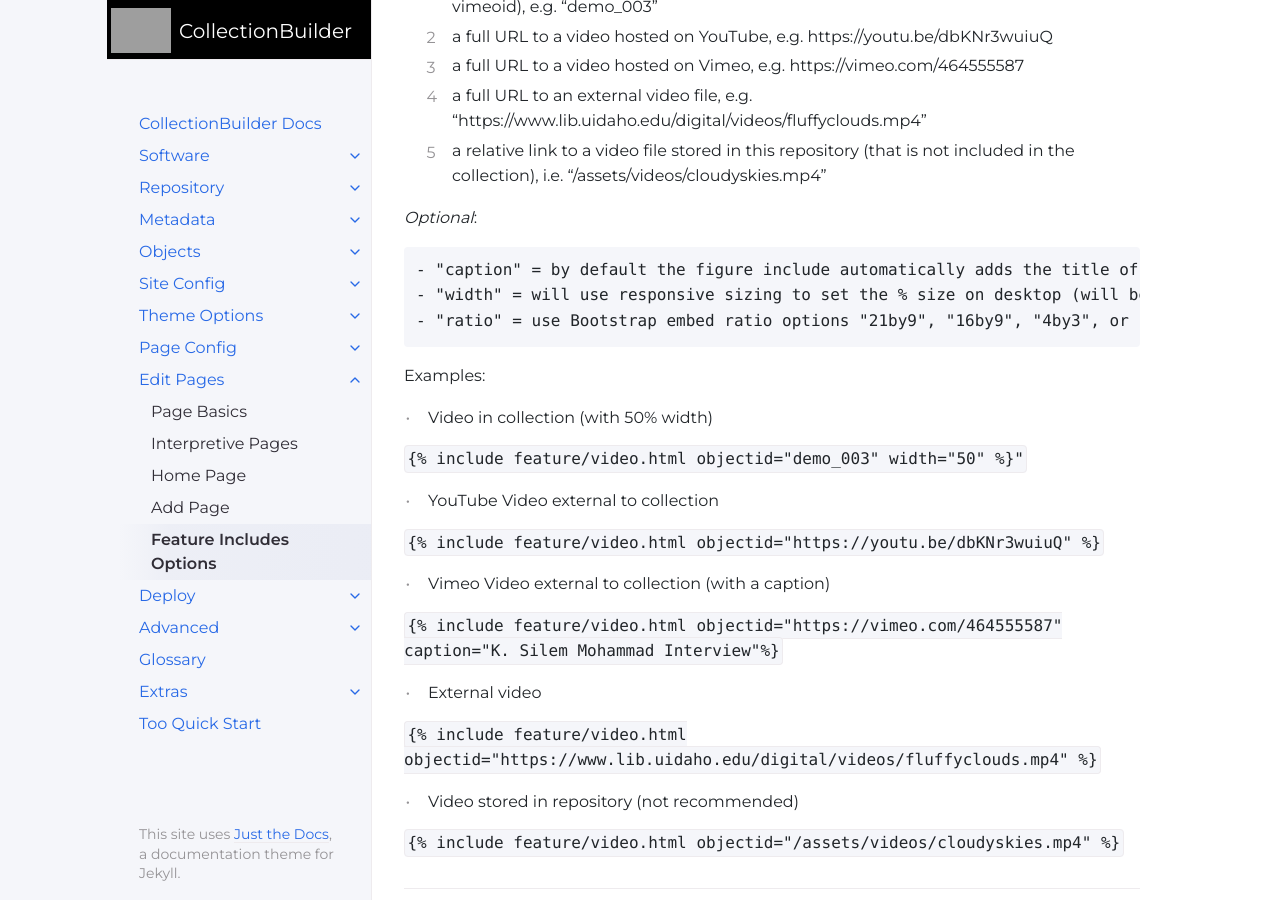
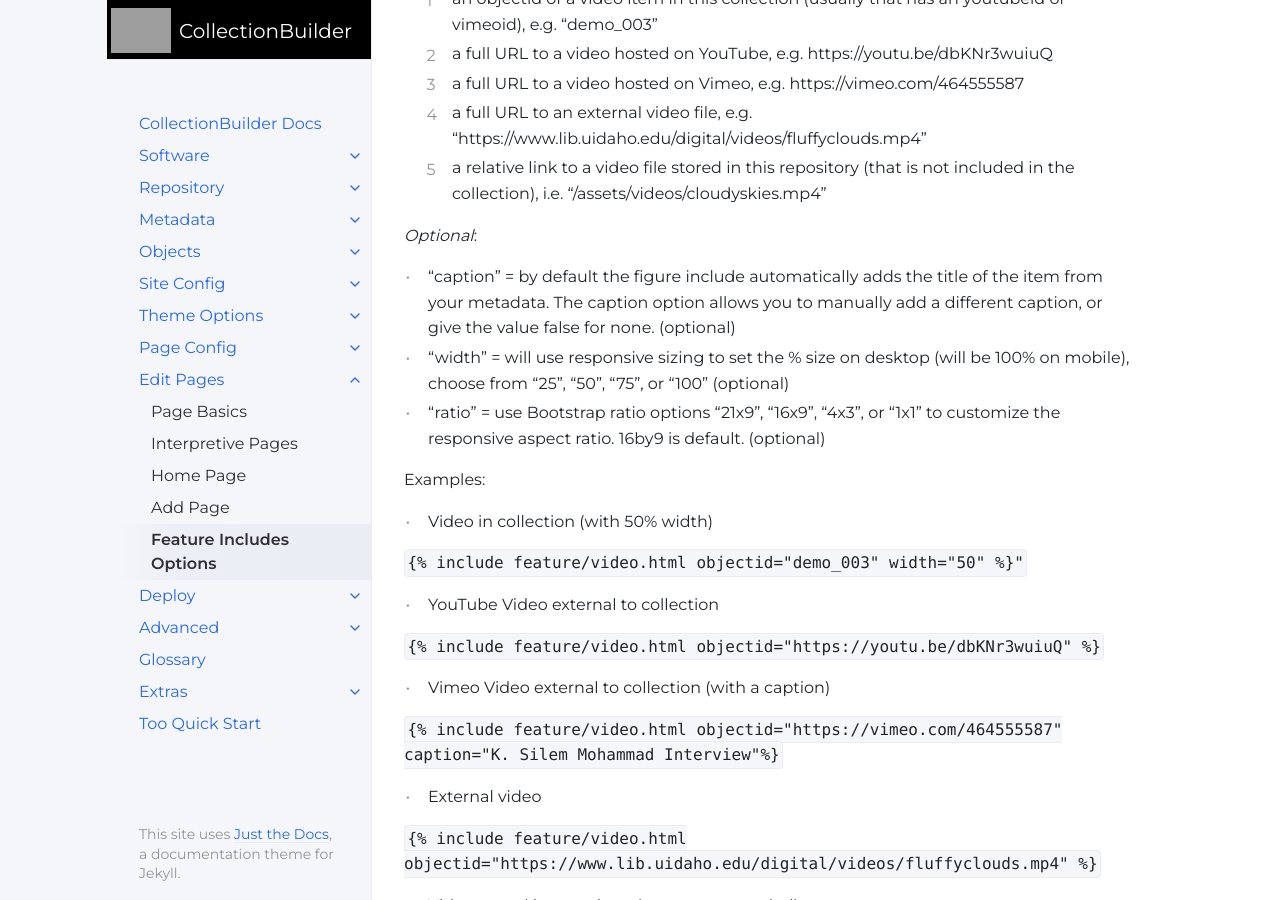
Before and after one commit to CollectionBuilder/cb-docs, a Jekyll site: the page built from docs/pages/features.md, in a window 1280 px wide and 900 px high, scrolled down 4879 px. Built offline with Jekyll 4.4.1, drawn with Linux system fonts in a browser that asks for light colours; comment, search, counter and statistics services are not loaded; part of the change alters nothing that is shown; some of the changed text lies outside the part shown.

Commit message:
fix up spacing and links in features

````diff
--- a/docs/pages/features.md
+++ b/docs/pages/features.md
@@ -56,7 +56,8 @@ There are two general types of Feature Includes, ones that add collection media
 
 ### Alert
 
-This will include a [bootstrap alert](https://getbootstrap.com/docs/4.0/components/alerts/){:target="_blank" rel="noopener"} with the features you define in the variables:
+This will include a [bootstrap alert](https://getbootstrap.com/docs/5.1/components/alerts/){:target="_blank" rel="noopener"} with the features you define in the variables:
+
 ```
 {% raw %}{% include feature/alert.html text="this is an *alert* that 'warns' a user" color="warning" align="center" %}{% endraw %}
 ```
@@ -64,27 +65,31 @@ This will include a [bootstrap alert](https://getbootstrap.com/docs/4.0/componen
 ### Audio
 
 This in add an audio player from an item in your collection from the objectid:
+
 ```
 {% raw %}{% include feature/audio.html objectid="demo_003" %}{% endraw %}
 ```
 
 ### Button
 
-This will include a [bootstrap button](https://getbootstrap.com/docs/4.0/components/buttons/){:target="_blank" rel="noopener"} with the features you define in the variables:
+This will include a [bootstrap button](https://getbootstrap.com/docs/5.1/components/buttons/){:target="_blank" rel="noopener"} with the features you define in the variables:
+
 ```
 {% raw %}{% include feature/button.html text="Button Link to Somewhere" link="https://collectionbuilder.github.io/" color="success" %}{% endraw %}
 ```
 
 ### Card
 
-This will include a [bootstrap card](https://getbootstrap.com/docs/4.0/components/card/){:target="_blank" rel="noopener"} with the features you define in the variables:
+This will include a [bootstrap card](https://getbootstrap.com/docs/5.1/components/card/){:target="_blank" rel="noopener"} with the features you define in the variables:
+
 ```
 {% raw %}{% include feature/card.html header="This is a Card" text="The card features an image from the collection as a cap" objectid="demo004" width="25" centered=true %}{% endraw %}
 ```
 
 ### Cloud
 
-This will include a [word cloud](https://getbootstrap.com/docs/4.0/components/card/){:target="_blank" rel="noopener"} with the features you define in the variables:
+This will include a word cloud with the features you define in the variables:
+
 ```
 {% raw %}{% include feature/cloud.html fields="subject" min="" background="dark" button="outline-warning"  %}{% endraw %}`
 ```
@@ -92,6 +97,7 @@ This will include a [word cloud](https://getbootstrap.com/docs/4.0/components/ca
 
 This command will include an image that is not a collection item.
 Provide an `src` value with a full url to the image or relative path to image inside the project repository:
+
 ```
 {% raw %}{% include feature/image-external.html src="https://www.lib.uidaho.edu/media/collections/fatmen.jpg" width="75" %}{% endraw %}
 ```
@@ -117,7 +123,6 @@ These are defined below.
     - Single external image --> `objectid="https://www.lib.uidaho.edu/digital/images/fluffyclouds.jpg"`
     - Multiple images (one external and one relative) --> --> `objectid="https://www.lib.uidaho.edu/digital/images/fluffyclouds.jpg;assets/images/grayclouds.jpg"`
 
-
 *Optional*:
 
 - **width**: Uses Bootstrap sizing to set the image's percentage size.
@@ -127,21 +132,23 @@ These are defined below.
     - If you'd like to turn the caption off use `caption=false`
 
 For example, adding a figure with only required variables:
+
 ```
 {% raw %}{% include feature/image.html objectid="demo_001" %}{% endraw %}
 ```
 
 With additional optional variables:
+
 ```
 {% raw %}{% include feature/image.html objectid="demo_001" width="50" caption=false %}{% endraw %}
 ```
 
 ### Jumbotron
 
-A jumbotron is a [Bootstrap 4](https://getbootstrap.com/docs/4.0/components/jumbotron/){:target="_blank" rel="noopener"} component that consists of a large image with text overlay.
+A jumbotron is a Bootstrap-based component that consists of a large image with text overlay.
 This include is present as the first content line of the template "about.md".
 The option `objectid` can be an objectid of an image item in your collection, the URL to an external image, or the relative path to an image in the project repository.
-By default overlay is your site's title and tagline, but these can be changed by passing `title` and `text` options
+By default overlay is your site's title and tagline, but these can be changed by passing `title` and `text` options.
 
 ```
 {% raw %}{% include feature/jumbotron.html objectid="demo_002" %}{% endraw %}
@@ -149,7 +156,8 @@ By default overlay is your site's title and tagline, but these can be changed by
 
 ### Modal
 
-This will include a [bootstrap modal](https://getbootstrap.com/docs/4.0/components/modal/){:target="_blank" rel="noopener"} with the features you define in the variables:
+This will include a [bootstrap modal](https://getbootstrap.com/docs/5.1/components/modal/){:target="_blank" rel="noopener"} with the features you define in the variables:
+
 ```
 {% raw %}{% include feature/modal.html button="Click Here" title="Modal Title" text="A Modal will pop out a box with some more information" color="primary" %}{% endraw %}
 ```
@@ -158,6 +166,7 @@ This will include a [bootstrap modal](https://getbootstrap.com/docs/4.0/componen
 
 Currently, this is incorporated into the "pages/about.md" file by default.
 The code looks like this:
+
 ```
 {% raw %}{% include feature/nav-menu.html sections="About the Collection;About the About Page" %}{% endraw %}
 ```
@@ -171,6 +180,7 @@ If you'd rather not include the nav menu, just delete this line of code.
 ### Pdf
 
 This will embed a pdf onto the page using the browser's built in pdf reader:
+
 ```
 {% raw %}{% include feature/pdf.html objectid="demo_002" width="50" %}{% endraw %}
 ```
@@ -179,14 +189,13 @@ This will embed a pdf onto the page using the browser's built in pdf reader:
 
 See information in our [TimelineJS Feature in the Advanced Section]({{ '/advanced/timelinejs/' | relative_url }}).
 
-
 ### Video
 
 This will embed a video item into the page by providing an objectid that refers to the video, which can be within the collection or external to it:
 
 *Required*:
+
 - "objectid" = several options below (required)
-
     1. an objectid of a video item in this collection (usually that has an youtubeid or vimeoid), e.g. "demo_003"
     2. a full URL to a video hosted on YouTube, e.g. https://youtu.be/dbKNr3wuiuQ
     3. a full URL to a video hosted on Vimeo, e.g. https://vimeo.com/464555587
@@ -195,11 +204,12 @@ This will embed a video item into the page by providing an objectid that refers
 
 *Optional*:
 
-    - "caption" = by default the figure include automatically adds the title of the item from your metadata. The caption option allows you to manually add a different caption, or give the value false for none. (optional)
-    - "width" = will use responsive sizing to set the % size on desktop (will be 100% on mobile), choose from "25", "50", "75", or "100" (optional)
-    - "ratio" = use Bootstrap embed ratio options "21by9", "16by9", "4by3", or "1by1" to customize the responsive aspect ratio. 16by9 is default. (optional)
+- "caption" = by default the figure include automatically adds the title of the item from your metadata. The caption option allows you to manually add a different caption, or give the value false for none. (optional)
+- "width" = will use responsive sizing to set the % size on desktop (will be 100% on mobile), choose from "25", "50", "75", or "100" (optional)
+- "ratio" = use Bootstrap ratio options "21x9", "16x9", "4x3", or "1x1" to customize the responsive aspect ratio. 16by9 is default. (optional)
 
 Examples:
+
 - Video in collection (with 50% width)
 
 `{% raw %}{% include feature/video.html objectid="demo_003" width="50" %}{% endraw %}"`
````
